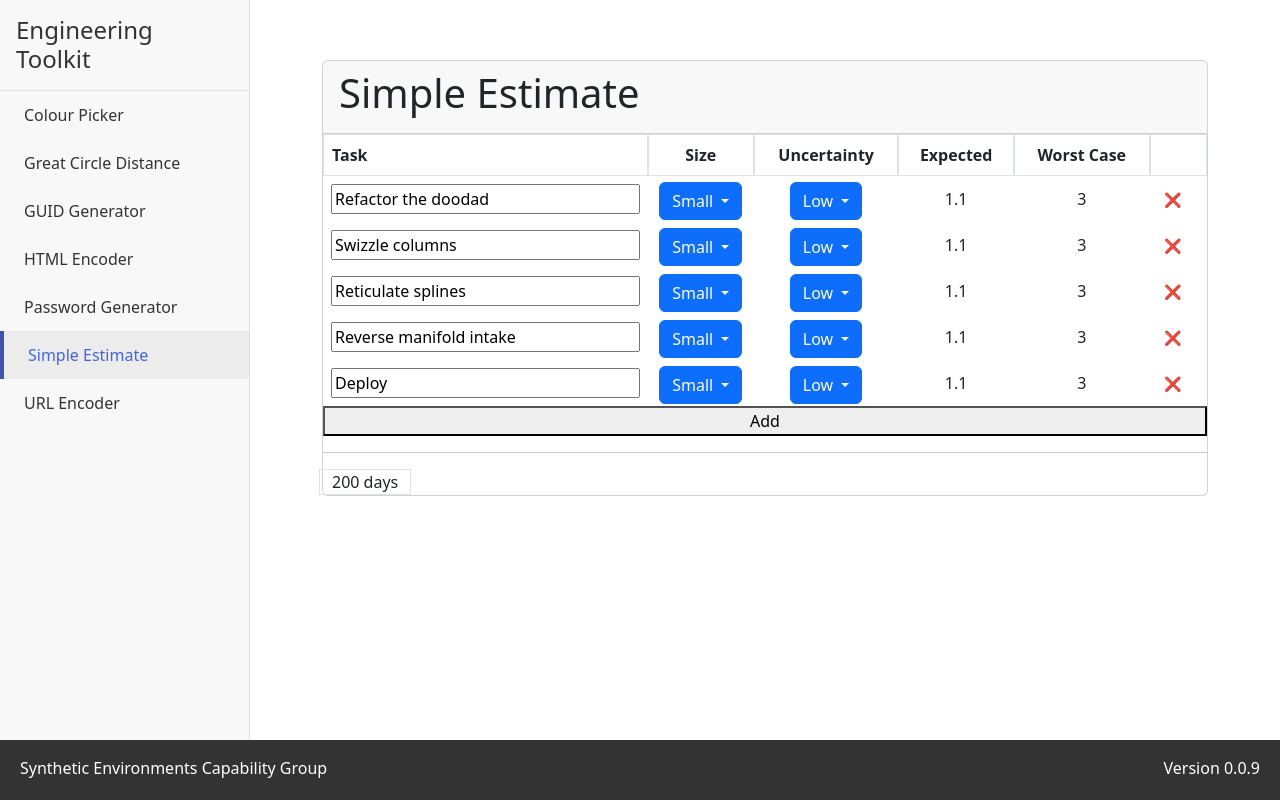
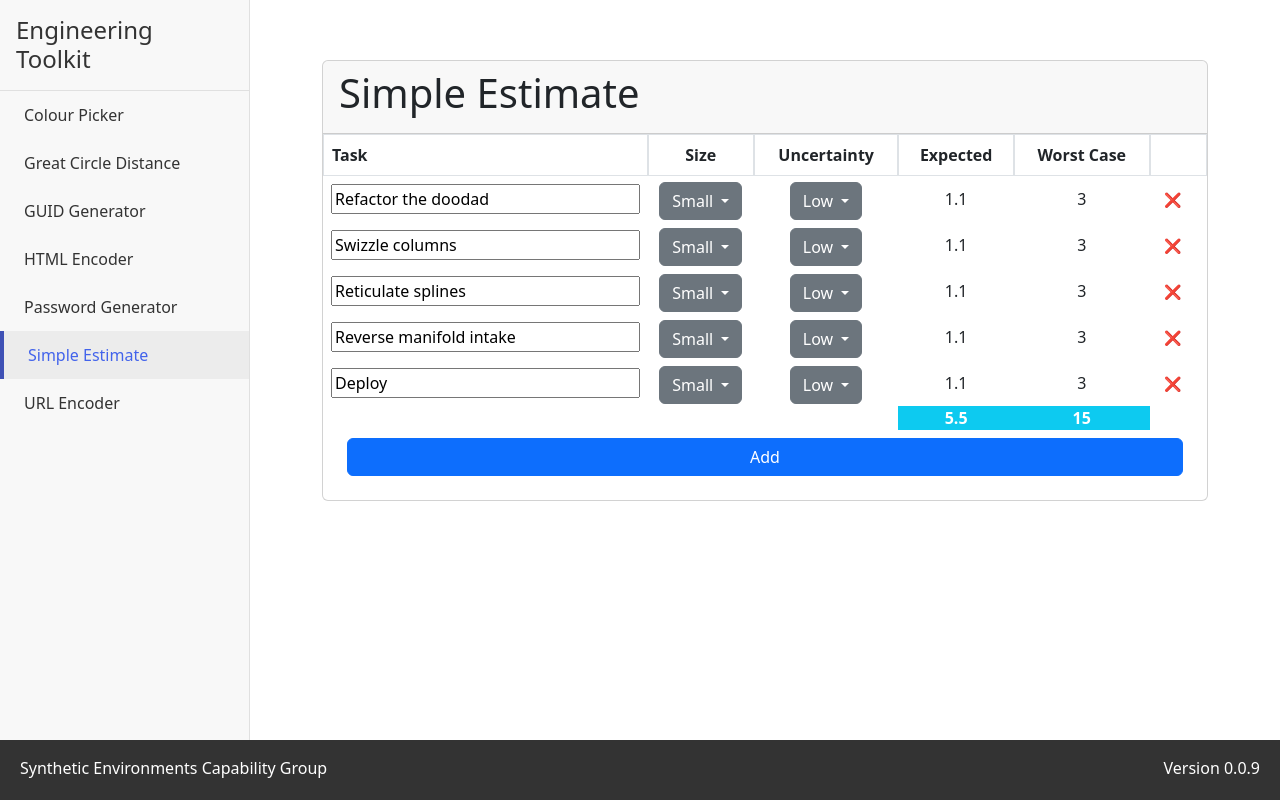
Before and after one commit to silver-softie/engineering-tools, an Angular app: page / in a window 1280 px wide. Both pictures are taken after a click on the link "Simple Estimate". Built offline with nearby package versions, Linux system fonts and the light colour scheme.

Commit message:
Additional styling on the task table. Add sum getters for expected and worstCase.

```diff
--- a/src/app/simple-estimate/simple-estimate.component.html
+++ b/src/app/simple-estimate/simple-estimate.component.html
@@ -4,7 +4,7 @@
       <h1 class="card-title">Simple Estimate</h1>
     </div>
 
-    <div class="d-table table-striped">
+    <div class="d-table mb-2">
 
       <div class="d-table-row fw-bold">
         <div class="d-table-cell p-2 border">Task</div>
@@ -24,7 +24,7 @@
 
         <div class="d-table-cell text-center">
           <div class="dropdown">
-            <button class="btn btn-primary dropdown-toggle" type="button" id="complexityDropdown"
+            <button class="btn btn-secondary dropdown-toggle" type="button" id="complexityDropdown"
               data-bs-toggle="dropdown" aria-expanded="false">
               Small
             </button>
@@ -39,7 +39,7 @@
 
         <div class="d-table-cell text-center">
           <div class="dropdown">
-            <button class="btn btn-primary dropdown-toggle" type="button" id="uncertaintyDropdown"
+            <button class="btn btn-secondary dropdown-toggle" type="button" id="uncertaintyDropdown"
               data-bs-toggle="dropdown" aria-expanded="false">
               Low
             </button>
@@ -61,7 +61,8 @@
         </div>
 
         <div class="d-table-cell p-2">
-          <button style="color: red; font-size: 14px; background: none; border: none; cursor: pointer;">
+          <button style="color: red; font-size: 14px; background: none; border: none; cursor: pointer;"
+            title="Delete task">
             ❌
           </button>
         </div>
@@ -69,22 +70,15 @@
       </div>
       }
 
-    </div>
-
-
-    <button (click)="addTask()">Add</button>
-
-    <hr />
-
-    <div class="row">
-
-      <div class="col-auto border ms-2">
-        200 days
-      </div>
-
+      <div class="d-table-cell"></div>
+      <div class="d-table-cell"></div>
+      <div class="d-table-cell"></div>
+      <div class="d-table-cell text-center fw-bold bg-info text-white">{{ sumExpected }}</div>
+      <div class="d-table-cell text-center fw-bold bg-info text-white">{{ sumWorstCase }}</div>
 
     </div>
 
+    <button class="btn btn-primary ms-4 me-4 mb-4" (click)="addTask()">Add</button>
 
   </div>
 
--- a/src/app/simple-estimate/simple-estimate.component.ts
+++ b/src/app/simple-estimate/simple-estimate.component.ts
@@ -46,4 +46,16 @@ export class SimpleEstimateComponent {
   removeTask() {
 
   }
+
+  get sumExpected(): number {
+    return this.tasks.reduce((totalExpected: number, task: Task) => {
+      return totalExpected + (task.expected ?? 0); // Use 0 if task.expected is undefined
+    }, 0);
+  }
+
+  get sumWorstCase(): number {
+    return this.tasks.reduce((totalWorstCase: number, task: Task) => {
+      return totalWorstCase + (task.worstCase ?? 0); // Use 0 if task.worstCase is undefined
+    }, 0);
+  }
 }
```
